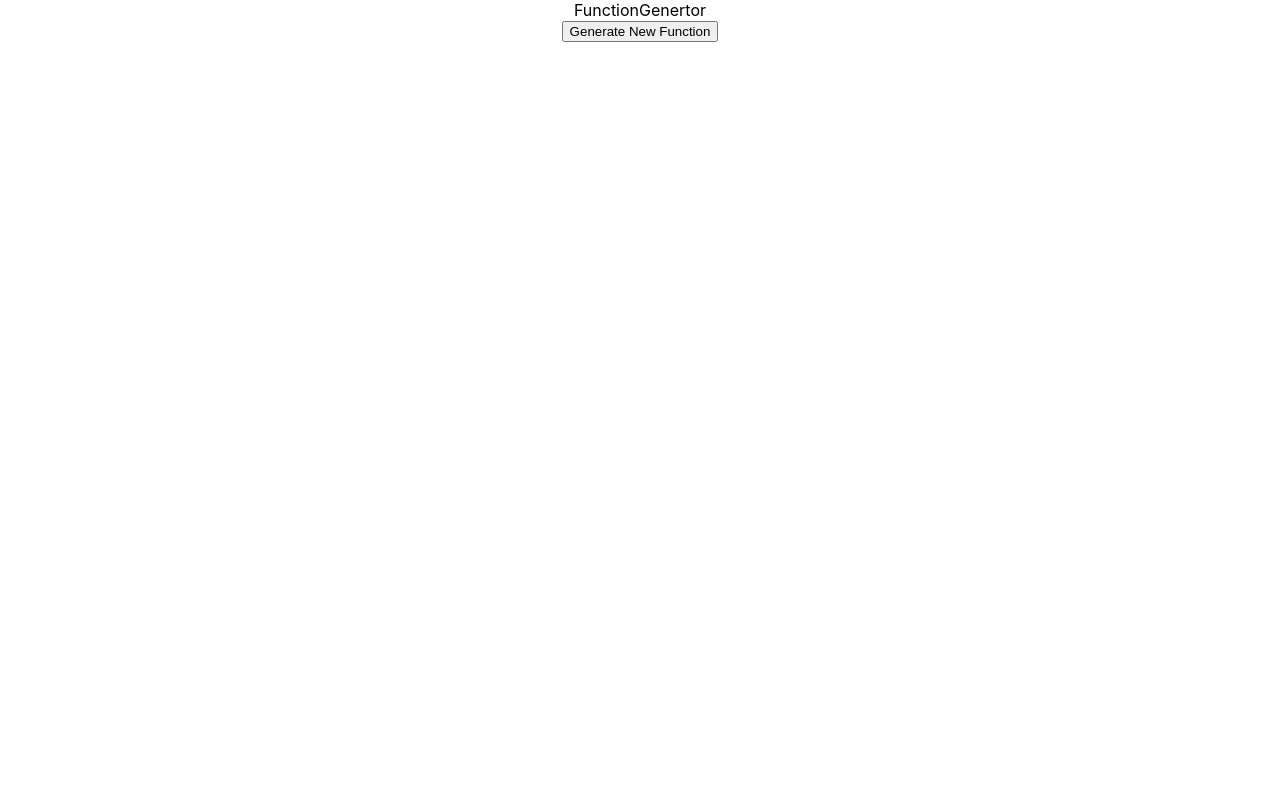
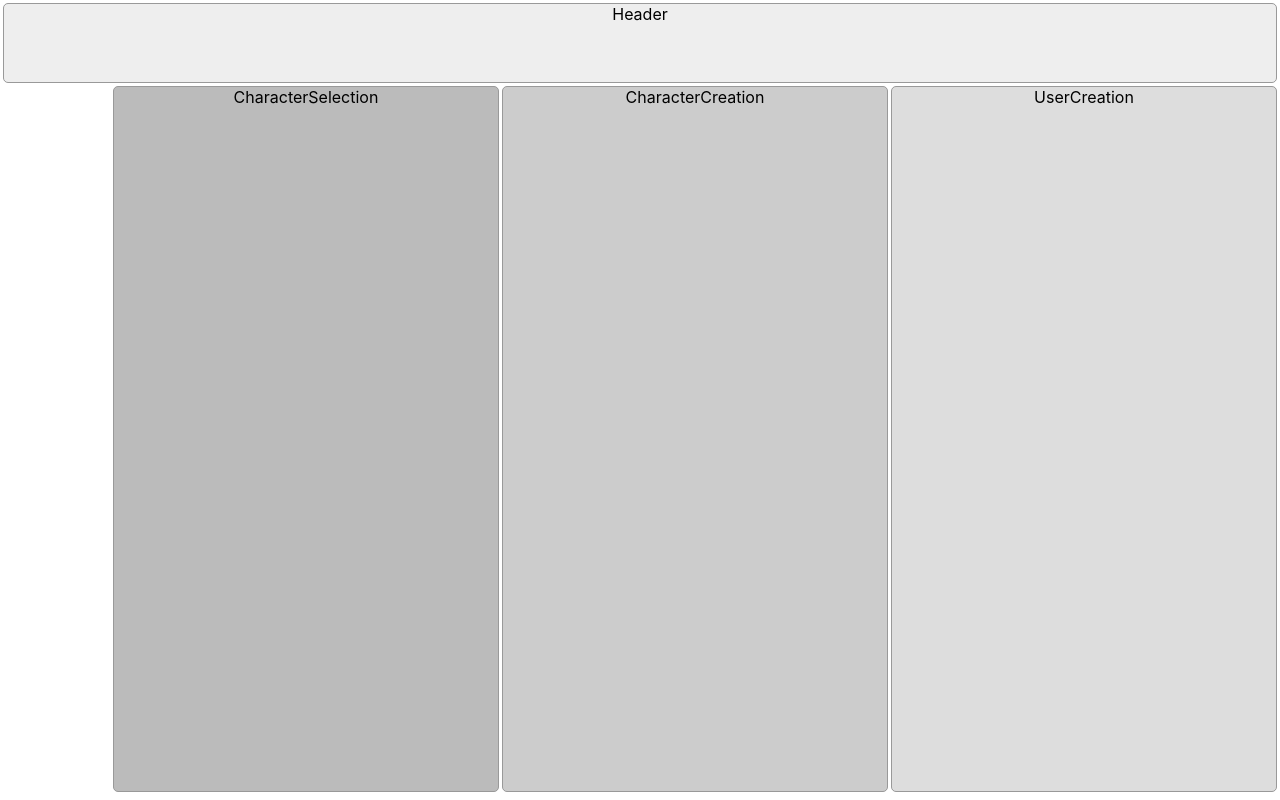
Before and after one commit to avansover/math-game-client, a React (Create React App) app: page / in a window 1280 px wide. Built offline with nearby package versions, Linux system fonts and the light colour scheme.

Commit message:
starting main menu

```diff
--- a/src/App.css
+++ b/src/App.css
@@ -1,6 +1,51 @@
 .App {
   text-align: center;
+  height: 98vh;
 }
+
+.App .MainPage{
+  height: 100%;
+}
+
+.MainPage .MainMenuHeader {
+  margin: 3px;
+  background-color: #eeeeee;
+  border: 1px solid #999999 ;
+  border-radius: 5px;
+  height: 10%;
+}
+
+.MainPage .MainMenuPage {
+  display: flex;
+  justify-content: right;
+  height: 90%;
+}
+
+.MainMenuPage .UserCreation {
+  margin-right: 3px;
+  background-color: #dddddd;
+  border: 1px solid #999999 ;
+  border-radius: 5px;
+  width: 30%;
+}
+
+.MainMenuPage .CharacterCreation {
+  margin-right: 3px;
+  background-color: #cccccc;
+  border: 1px solid #999999 ;
+  border-radius: 5px;
+  width: 30%;
+}
+
+.MainMenuPage .CharacterSelection {
+  margin-right: 3px;
+  background-color: #bbbbbb;
+  border: 1px solid #999999 ;
+  border-radius: 5px;
+  width: 30%;
+}
+
+
 
 .App-logo {
   height: 40vmin;
@@ -32,6 +77,7 @@
   from {
     transform: rotate(0deg);
   }
+
   to {
     transform: rotate(360deg);
   }
--- a/src/App.tsx
+++ b/src/App.tsx
@@ -1,13 +1,19 @@
-import React from 'react';
+import React, { useState } from 'react';
 import logo from './logo.svg';
 import './App.css';
 import { FunctionGenertor } from './components/FunctionGenerator';
 
+import { MainPage } from './components/MainPage';
+
 function App() {
+
+
+
+
+
   return (
     <div className="App">
-
-      <FunctionGenertor />
+      <MainPage/>
     </div>
   );
 }
--- a/src/components/FunctionGenerator.tsx
+++ b/src/components/FunctionGenerator.tsx
@@ -1,5 +1,5 @@
 import { useState } from "react"
-import { CalcAction, ExcersizeType } from "../models/Enums"
+import { CalcAction, ExcersizeType, IntRange } from "../models/Enums"
 import { FunctionGeneratorParams } from "../models/FunctionCreation"
 
 export const FunctionGenertor = () => {
@@ -17,7 +17,7 @@ export const FunctionGenertor = () => {
 
                 for (let i = 0; i < (functionGeneratorParams.params + signsAmount); ++i) {
                     if (i % 2 === 0) {
-                        let param = Math.floor(Math.random() * 11);
+                        let param = Math.floor(Math.random() * functionGeneratorParams.intRange);
                         params.push(param)
                     } else {
                         params.push(CalcAction.PLUS)
@@ -25,7 +25,7 @@ export const FunctionGenertor = () => {
                 };
                 break;
 
-            case ExcersizeType.MINUS:
+            case ExcersizeType.MINUS_POSITIVE:
 
                 params = minusExerciseGenerator(functionGeneratorParams, signsAmount)
                 console.log(params);
@@ -39,13 +39,13 @@ export const FunctionGenertor = () => {
         setParameters(params)
     }
 
-    const minusExerciseGenerator = (functionGeneratorParams: FunctionGeneratorParams, signsAmount: number) : any => {
+    const minusExerciseGenerator = (functionGeneratorParams: FunctionGeneratorParams, signsAmount: number): (string | number)[] => {
 
         let numbers = [];
         let signs = [];
 
         for (let i = 0; i < functionGeneratorParams.params; ++i) {
-            let param = Math.floor(Math.random() * 11);
+            let param = Math.floor(Math.random() * functionGeneratorParams.intRange);
             numbers.push(param);
         }
 
@@ -56,85 +56,10 @@ export const FunctionGenertor = () => {
         numbers.sort(function (a, b) { return b - a });
 
         let fixedParams = minusExerciseFixer(numbers, signs)
-        console.log(fixedParams);
-
-
-
         return fixedParams;
-
     }
 
-    // const minusExerciseFixer = (numbers: number[], signs: string[]) => {
-
-    //     let excersizeResult = 0;
-    //     console.log(numbers);
-    //     console.log(signs);
-
-    //     for (let i = 0; i < numbers.length; ++i) {
-    //         if (i === 0) {
-    //             excersizeResult = excersizeResult + numbers[i]
-    //         } else {
-    //             if (signs[i - 1] === CalcAction.MINUS) {
-    //                 excersizeResult = excersizeResult - numbers[i]
-    //             } else {
-    //                 excersizeResult = excersizeResult + numbers[i]
-    //             }
-    //         }
-    //     }
-
-    //     if (excersizeResult < 0) {
-    //         for (let i = 0; i < signs.length; ++i) {
-    //             if (signs[i] === CalcAction.MINUS) {
-    //                 signs[i] = CalcAction.PLUS
-    //                 break
-    //             }
-    //         }
-    //     }
-    //     console.log(excersizeResult);
-
-    //     if (excersizeResult < 0) {
-    //         minusExerciseFixer(numbers, signs)
-
-    //     } else {
-    //         let fixedParams = minusExerciseBuilder(numbers, signs)
-    //         console.log(fixedParams);
-
-    //         return fixedParams
-    //     }
-    // }
-
-    // const minusExerciseFixer = (numbers: number[], signs: string[]) : any => {
-    //     let exerciseResult = 0;
-
-    //     for (let i = 0; i < numbers.length; ++i) {
-    //         if (i === 0) {
-    //             exerciseResult = exerciseResult + numbers[i];
-    //         } else {
-    //             if (signs[i - 1] === CalcAction.MINUS) {
-    //                 exerciseResult = exerciseResult - numbers[i];
-    //             } else {
-    //                 exerciseResult = exerciseResult + numbers[i];
-    //             }
-    //         }
-    //     }
-
-    //     if (exerciseResult < 0) {
-    //         for (let i = 0; i < signs.length; ++i) {
-    //             if (signs[i] === CalcAction.MINUS) {
-    //                 signs[i] = CalcAction.PLUS;
-    //                 break;
-    //             }
-    //         }
-    //         // Recursive call is replaced by a while loop
-    //         return minusExerciseFixer(numbers, signs);
-    //     } else {
-    //         let fixedParams = minusExerciseBuilder(numbers, signs);
-    //         console.log(fixedParams);
-    //         return fixedParams;
-    //     }
-    // };
-
-    const minusExerciseFixer = (numbers: number[], signs: string[]) => {
+    const minusExerciseFixer = (numbers: number[], signs: string[]): (string | number)[] => {
         let exerciseResult = 0;
 
         for (let i = 0; i < numbers.length; ++i) {
@@ -181,11 +106,10 @@ export const FunctionGenertor = () => {
         }
 
         let fixedParams = minusExerciseBuilder(numbers, signs);
-        console.log(fixedParams);
         return fixedParams;
     };
 
-    const minusExerciseBuilder = (numbers: number[], signs: string[]) => {
+    const minusExerciseBuilder = (numbers: number[], signs: string[]): (string | number)[] => {
 
         let params: (number | string)[] = [];
 
@@ -196,12 +120,6 @@ export const FunctionGenertor = () => {
             }
 
         }
-
-        console.log('====================================');
-        console.log(params);
-        console.log('====================================');
-
-        //setParameters(params)
 
         return params;
     }
@@ -217,7 +135,7 @@ export const FunctionGenertor = () => {
             </div>
 
 
-            <button onClick={() => generateNewFunction({ params: 3, signs: ExcersizeType.MINUS })}>Generate New Function</button>
+            <button onClick={() => generateNewFunction({ params: 3, signs: ExcersizeType.MINUS_POSITIVE, intRange: IntRange.TWENTY })}>Generate New Function</button>
         </div>
 
     )
--- /dev/null
+++ b/src/components/MainPage.tsx
@@ -0,0 +1,18 @@
+import { Page } from '../models/Enums';
+import { MainMenu } from '../components/mainMenu/MainMenu';
+import { Header } from '../components/header/Header';
+import { useState } from 'react';
+
+export const MainPage = () => {
+
+    const [page, setPage] = useState<Page>(Page.MAIN_MENU)
+
+    const mainPages = {
+        MainMenu: <MainMenu />
+    }
+
+    return (<div className='MainPage'>
+        <Header />
+        {mainPages[page]}
+    </div>)
+}
--- /dev/null
+++ b/src/components/header/Header.tsx
@@ -0,0 +1,5 @@
+export const Header = () => {
+    return <div className="MainMenuHeader">
+        Header
+    </div>
+}
--- /dev/null
+++ b/src/components/mainMenu/CharacterCreation/CharacterCreation.tsx
@@ -0,0 +1,5 @@
+export const CharacterCreation = () => {
+    return (<div className="CharacterCreation">
+        CharacterCreation
+    </div>)
+}
--- /dev/null
+++ b/src/components/mainMenu/CharacterSelection/CharacterSelection.tsx
@@ -0,0 +1,5 @@
+export const CharacterSelection = () => {
+    return (<div className="CharacterSelection">
+        CharacterSelection
+    </div>)
+}
--- /dev/null
+++ b/src/components/mainMenu/MainMenu.tsx
@@ -0,0 +1,11 @@
+import { CharacterCreation } from "./CharacterCreation/CharacterCreation"
+import { CharacterSelection } from "./CharacterSelection/CharacterSelection"
+import { UserCreation } from "./UserCreation/UserCreation"
+
+export const MainMenu = () => {
+    return (<div className="MainMenuPage">
+        <CharacterSelection />
+        <CharacterCreation />
+        <UserCreation />
+    </div>)
+}
--- /dev/null
+++ b/src/components/mainMenu/UserCreation/UserCreation.tsx
@@ -0,0 +1,5 @@
+export const UserCreation = () => {
+    return (<div className="UserCreation">
+        UserCreation
+    </div>)
+}
--- a/src/models/Enums.ts
+++ b/src/models/Enums.ts
@@ -1,6 +1,6 @@
 export enum ExcersizeType {
     PLUS = '+',
-    MINUS = '-',
+    MINUS_POSITIVE = '-',
     MULTIPLY = 'x',
     DIVIDE = '/'
 }
@@ -11,3 +11,15 @@ export enum CalcAction {
     MULTIPLY = 'x',
     DIVIDE = '/'
 }
+
+export enum IntRange {
+    TEN = 10,
+    TWENTY = 20,
+    FIFTY = 50,
+    ONE_HUNDERD = 100
+}
+
+export enum Page {
+    MAIN_MENU = "MainMenu",
+
+}
--- a/src/models/FunctionCreation.ts
+++ b/src/models/FunctionCreation.ts
@@ -1,6 +1,7 @@
-import { ExcersizeType } from "./Enums"
+import { ExcersizeType, IntRange } from "./Enums"
 
 export type FunctionGeneratorParams = {
     params: number
     signs: ExcersizeType
+    intRange: IntRange
 }
```
Also changed, not shown: 1 other file (tests, documents, lock files or other folders).
